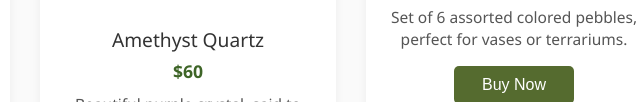
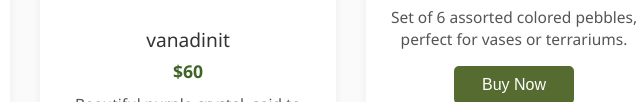
Before and after one commit to ziadprogram/hamou-projects, a plain HTML site: page sails.html in a window 1280 px wide. Shown: the part 698-800 px from the top of the page, 452-1092 px from the left. Drawn offline with Linux system fonts and the light colour scheme.

Commit message:
Update sails.html

```diff
--- a/sails.html
+++ b/sails.html
@@ -129,7 +129,7 @@
       </div>
       <div class="product">
         <img src="télécharger.webp" alt="Amethyst Quartz">
-        <div class="product-title">Amethyst Quartz</div>
+        <div class="product-title">vanadinit</div>
         <div class="product-price">$60</div>
         <div class="product-desc">Beautiful purple crystal, said to bring calm energy and clarity.</div>
         <button class="buy-btn">Buy Now</button>
```
